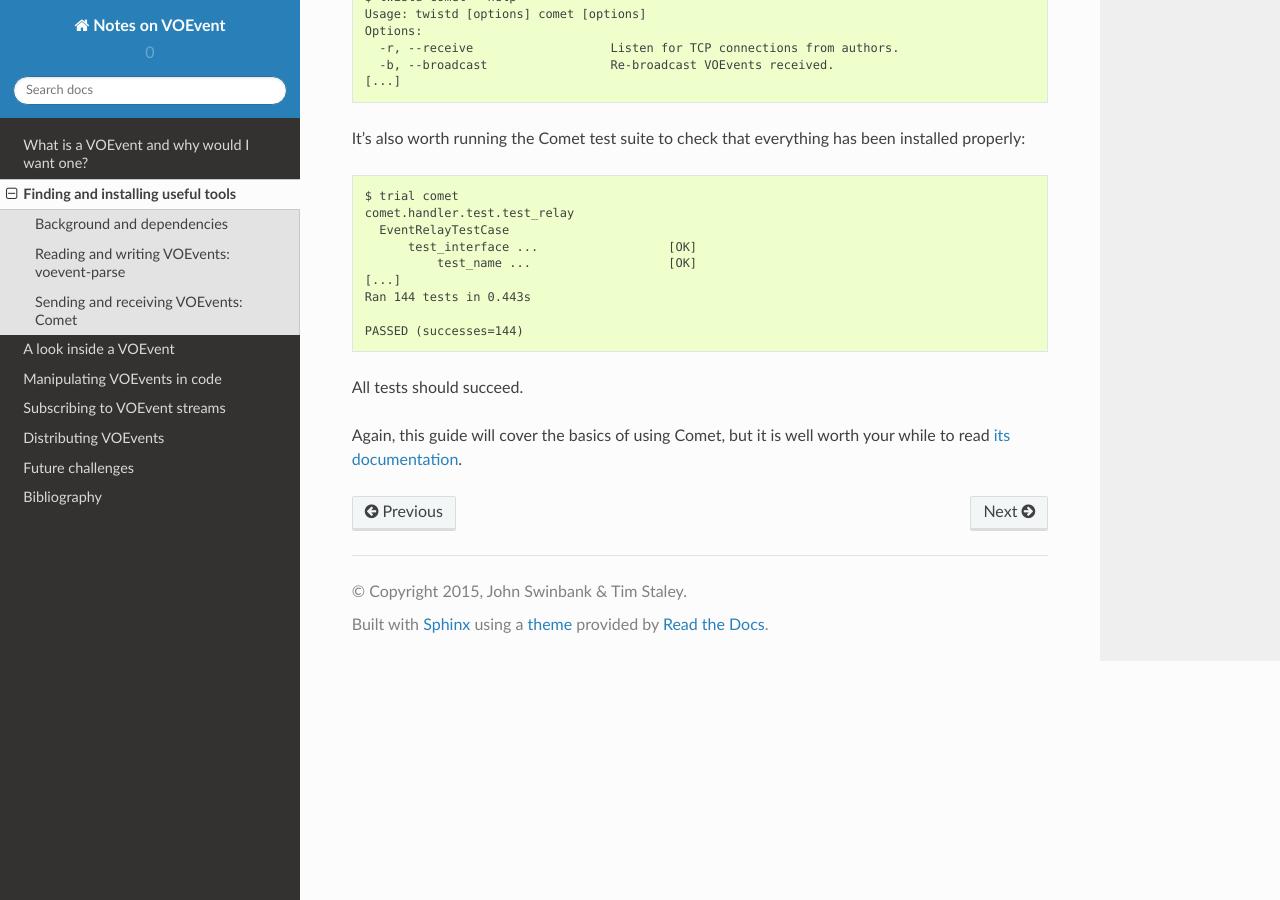
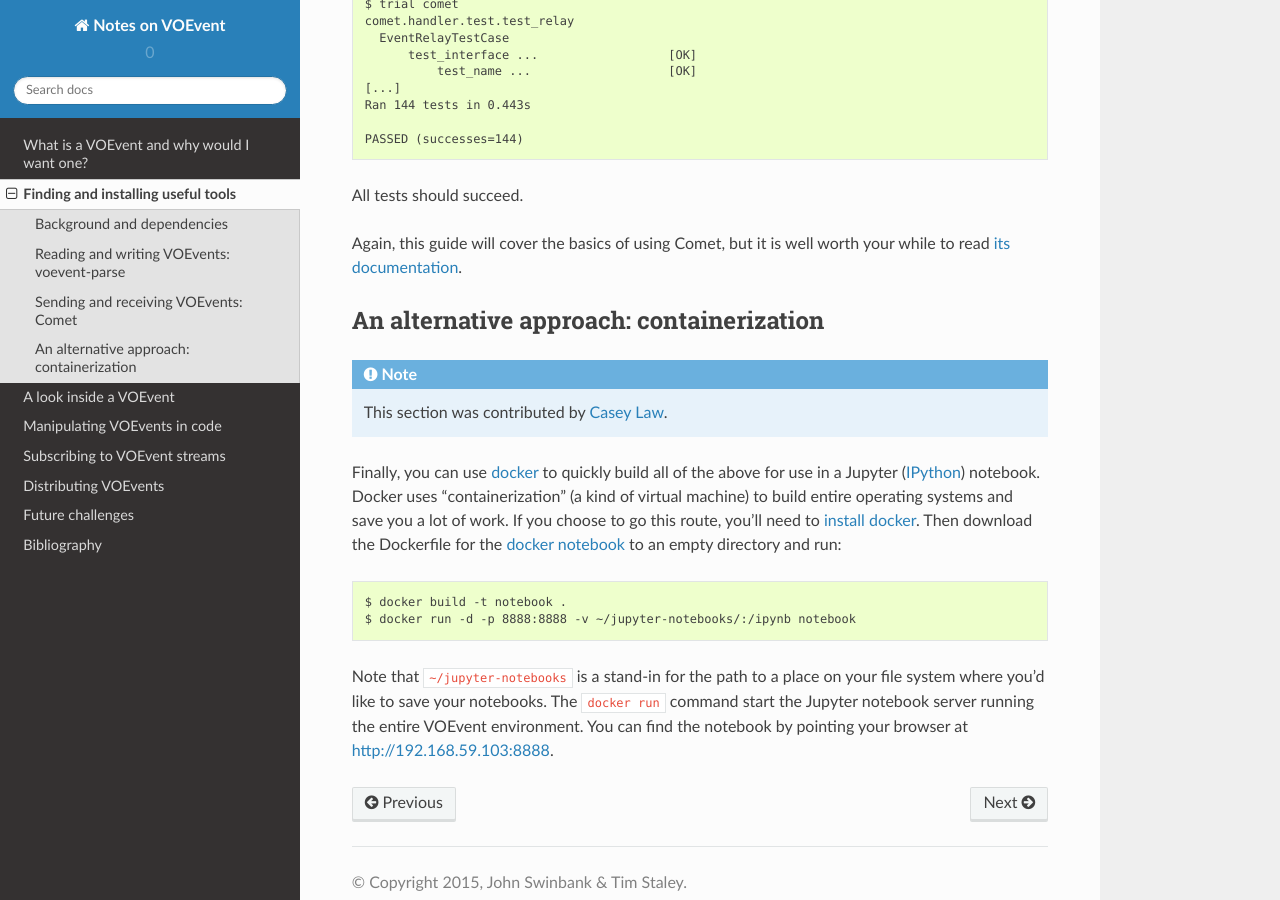
Before and after one commit to jdswinbank/voevent-notes, a Sphinx documentation site: the page built from docs/setup.rst, in a window 1280 px wide and 900 px high, scrolled down 2536 px. Built offline with Sphinx 7.4.7 and the Read the Docs theme 2.0.0, drawn with Linux system fonts in a browser that asks for light colours; some of the changed text lies outside the part shown.

Commit message:
Minor reformatting and rewording

```diff
--- a/docs/setup.rst
+++ b/docs/setup.rst
@@ -10,6 +10,13 @@ instructions for every possible operating system, but the good news is that
 the tools are generally pretty easy to install. We'll discuss then general
 principles, and provide step-by-step instructions for common platforms---you
 should be able to adapt these to your own system.
+
+Broadly speaking, there are two possible approaches you can take to getting an
+appropriate set of tools on your system: you can either build & install them
+yourself---the "conventional" way---or use some sort of prepackaged
+environment which has everything you need already installed in it. This
+document focuses on the first option, but includes a :ref:`brief discussion
+<container>` of the second approach.
 
 .. _Python: http://www.python.org/
 
@@ -167,3 +156,33 @@ your while to read `its documentation`_.
 
 .. _Comet: https://github.com/jdswinbank/Comet
 .. _its documentation: http://comet.transientskp.org/
+
+.. _container:
+
+An alternative approach: containerization
+=========================================
+
+.. note::
+
+   This section was contributed by `Casey Law`_.
+
+Finally, you can use `docker`_ to quickly build all of the above for use in
+a Jupyter (`IPython`_) notebook. Docker uses "containerization" (a kind of virtual
+machine) to build entire operating systems and save you a lot of work.
+If you choose to go this route, you'll need to `install docker`_. Then
+download the Dockerfile for the `docker notebook`_ to an empty directory and
+run::
+
+  $ docker build -t notebook .
+  $ docker run -d -p 8888:8888 -v ~/jupyter-notebooks/:/ipynb notebook
+
+Note that ``~/jupyter-notebooks`` is a stand-in for the path to a place on
+your file system where you'd like to save your notebooks. The ``docker run``
+command start the Jupyter notebook server running the entire VOEvent
+environment. You can find the notebook by pointing your browser at
+http://192.168.59.103:8888.
+
+.. _Casey Law: http://w.astro.berkeley.edu/~claw/
+.. _install docker: https://docs.docker.com/installation/
+.. _docker notebook: https://github.com/caseyjlaw/voevent-docker-notebook
+.. _docker: https://www.docker.com
```
Also changed, not shown: other parts of docs/setup.rst (+0 -18 lines).
